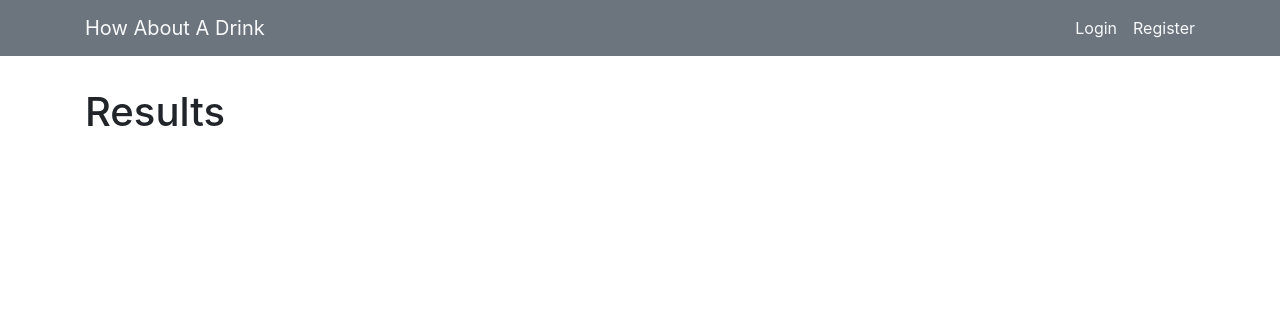
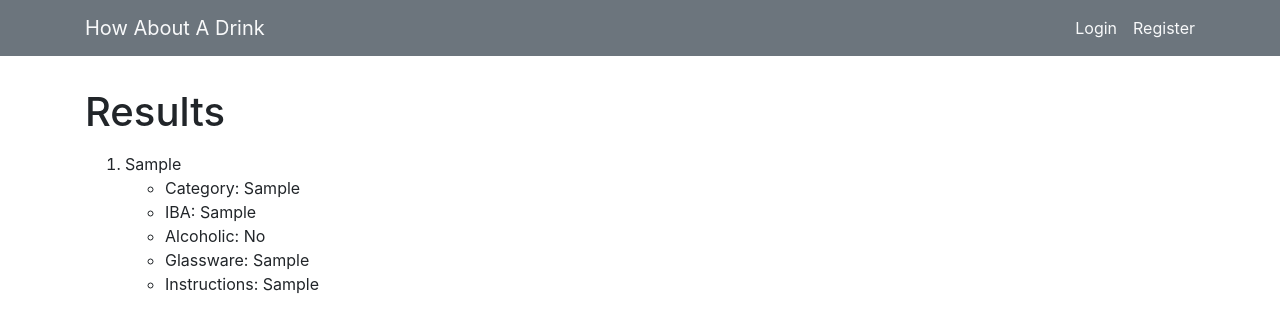
Before and after one commit to icym1lk/how-about-a-drink, a Flask app: template templates/results.html in a window 1280 px wide. Shown: the top 333 px of the page. Run offline with Flask 2, Linux system fonts and the light colour scheme; the template is opened without the code that fills it: most values are stand-ins (such as "Sample title", 1, 10 or a date in 2020); some libraries are stand-ins or nearby versions.

Commit message:
Add API results to /results

```diff
--- a/app.py
+++ b/app.py
@@ -20,5 +20,11 @@ def homepage():
 def search_results():
     """Render search results."""
     query = request.args['query']
+    res = requests.get(f'https://www.thecocktaildb.com/api/json/v1/1/search.php?',
+                                params = {'f': query})
+    data = res.json()
+    # import pdb
+    # pdb.set_trace()
+    print(data)
 
-    return render_template("results.html")
+    return render_template("results.html", data=data)
--- a/templates/results.html
+++ b/templates/results.html
@@ -2,4 +2,24 @@
 {% block title %}Results{% endblock %}
 {% block content %}
   <h1>Results</h1>
+  <p>
+      {% for drink in data['drinks'] %}
+      <ol>
+          <li>{{ drink.strDrink}}</li>
+          <ul>
+            <li>Category: {{ drink.strCategory}}</li>
+            <li>IBA: {{ drink.strIBA}}</li>
+            <li>Alcoholic:
+                {% if drink.strAlcoholic == 'Alcoholic' %}
+                Yes
+                {% else %}
+                No
+                {% endif %}
+            </li>
+            <li>Glassware: {{ drink.strGlass}}</li>
+            <li>Instructions: {{ drink.strInstructions}}</li>
+          </ul>
+      </ol>
+      {% endfor %}
+  </p>
 {% endblock %}
```
